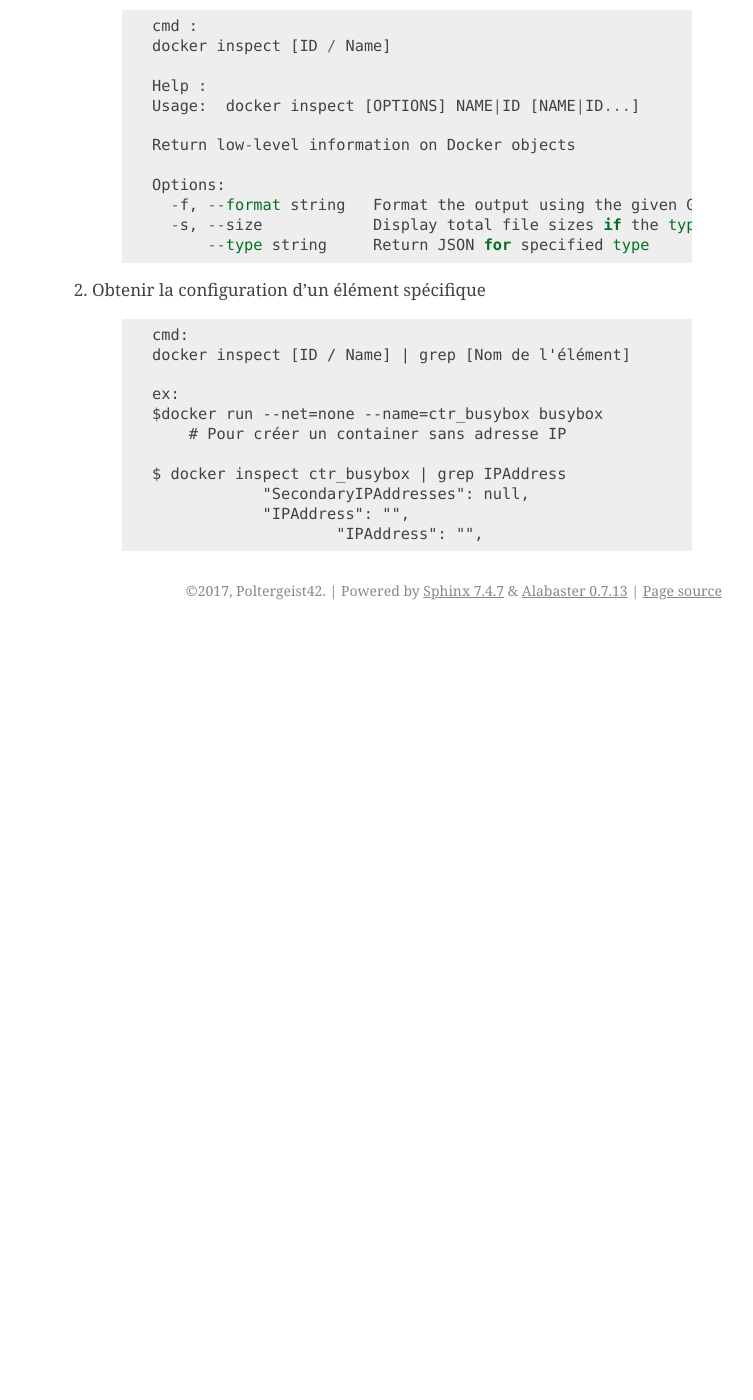
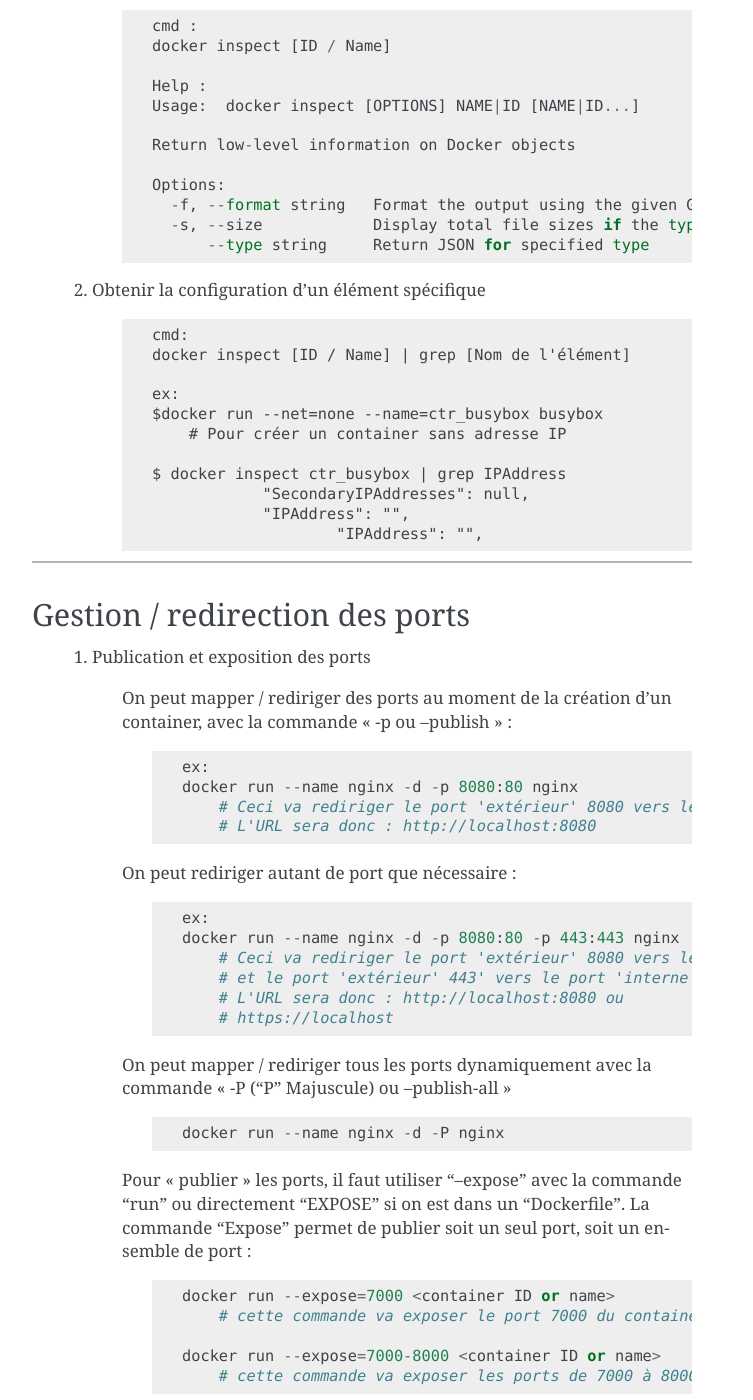
Before and after one commit to poltergeist42/JDM, a Sphinx documentation site: the page built from _1_userDoc/source/Docker.rst, in a window 1280 px wide and 1400 px high, scrolled down 6922 px. Shown: the whole window, without its empty margins (388-1141 px from the left). Built offline with Sphinx 7.4.7, drawn with Linux system fonts in a browser that asks for light colours; before the commit the page ends 7552 px from its top, so only the background shows below that; some of the changed text lies outside the part shown.

Commit message:
UP: Docker

```diff
--- a/_1_userDoc/source/Docker.rst
+++ b/_1_userDoc/source/Docker.rst
@@ -371,3 +371,67 @@ Inspecter un container
                         "SecondaryIPAddresses": null,
                         "IPAddress": "",
                                 "IPAddress": "",
+
+####
+
+Gestion / redirection des ports
+===============================
+
+    #. Publication et exposition des ports
+
+        On peut mapper / rediriger des ports au moment de la création d'un container, avec la
+        commande "-p ou --publish" :
+
+            ::
+
+                ex:
+                docker run --name nginx -d -p 8080:80 nginx
+                    # Ceci va rediriger le port 'extérieur' 8080 vers le port 'interne' 80 du container nginx
+                    # L'URL sera donc : http://localhost:8080
+
+        On peut rediriger autant de port que nécessaire :
+
+            ::
+
+                ex:
+                docker run --name nginx -d -p 8080:80 -p 443:443 nginx
+                    # Ceci va rediriger le port 'extérieur' 8080 vers le port 'interne' 80 du container nginx
+                    # et le port 'extérieur' 443' vers le port 'interne' 443.
+                    # L'URL sera donc : http://localhost:8080 ou
+                    # https://localhost
+
+        On peut mapper / rediriger tous les ports dynamiquement avec la commande
+        "-P ('P' Majuscule) ou --publish-all"
+
+            ::
+
+                docker run --name nginx -d -P nginx
+
+        Pour "publier" les ports, il faut utiliser '--expose' avec la commande 'run' ou directement
+        'EXPOSE' si on est dans un 'Dockerfile'. La commande 'Expose' permet de publier soit
+        un seul port, soit un ensemble de port :
+
+            ::
+
+                docker run --expose=7000 <container ID or name>
+                    # cette commande va exposer le port 7000 du container
+
+                docker run --expose=7000-8000 <container ID or name>
+                    # cette commande va exposer les ports de 7000 à 8000
+
+    #. Vérifier / Identifier les ports publier et / ou mapper
+
+        * La premier façon de connaitre les ports publier et mapper et avec la commande docker ps
+            ::
+
+                docker ps -a
+
+        * La seconde façon est en utilisant la commande docker port
+            ::
+
+                docker port [ID ou nom du container]
+
+        * La Troisième façon et avec la commande docker inspect
+            ::
+
+                docker inspect [ID ou nom du container]
```
